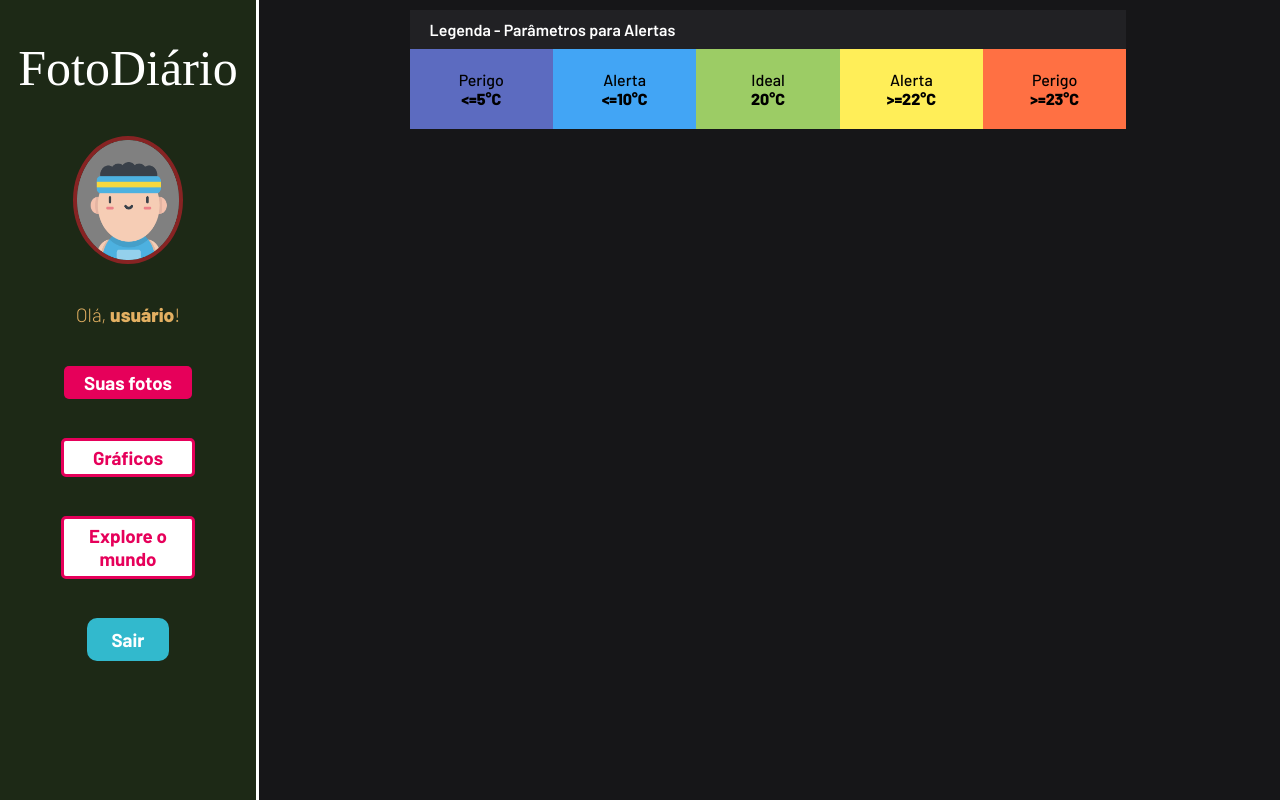
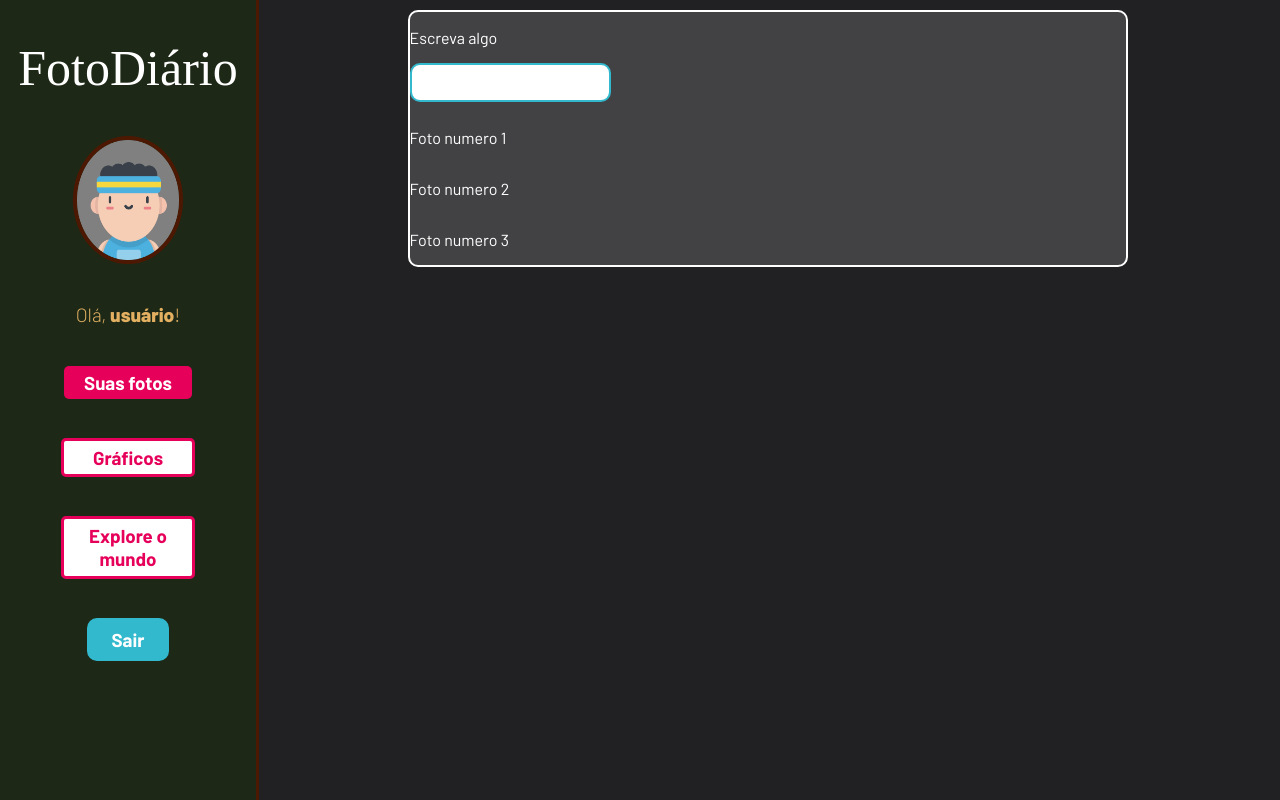
Before and after one commit to Daner-Quispe/Projeto-individual, a website: page API-web-data-viz/public/dashboard/cards.html in a window 1280 px wide. Drawn offline with Linux system fonts and the light colour scheme; a web font is replaced by a local one.

Commit message:
Continuação do progresso da tela Mural

```diff
--- a/API-web-data-viz/public/css/dashboards.css
+++ b/API-web-data-viz/public/css/dashboards.css
@@ -122,19 +122,21 @@ body {
   position: relative;
   top: 0;
   left: 20%;
-  background-color: #161618;
+  background-color:#212124;
   height: 100vh;
   overflow: auto;
 }
 
 .area-parametros-alerta {
-  /* border: 2px solid pink; */
+  border: 2px solid #ffffff;
+  color: white;
+  border-radius: 10px;
   display: flex;
   flex-direction: column;
   width: 70%;
   margin: auto;
   margin-top: 10px;
-  background-color: #212124;
+  background-color: #ffffff26;
 }
 
 .area-parametros-alerta .titulo-legenda {
@@ -350,7 +352,7 @@ canvas {
   flex-direction: column;
   justify-content: space-evenly;
   align-items: center;
-  border-right: 3px solid #ffffff;
+  border-right: 3px solid #4d1802;
   background-color: #1D2916;
 }
 
@@ -375,7 +377,7 @@ canvas {
 }
 
 .perfil{
-  border: 4px solid #872323;
+  border: 4px solid #4d1802;
   border-radius: 100%;
   width: 40%;
   height: 15%;
--- a/API-web-data-viz/public/dashboard/cards.html
+++ b/API-web-data-viz/public/dashboard/cards.html
@@ -56,11 +56,20 @@
 
         </div>
 
+
         <div class="dash">
-            <div id="alerta">
-            </div>
+
+
+            <!--<div id="alerta">
+            </div>-->
             <div class="area-parametros-alerta">
-                <p class="titulo-legenda">
+                <div>
+                    <p>Escreva algo</p> <input type="iptFoto">
+                </div>
+                <p>Foto numero 1</p>
+                <p>Foto numero 2</p>
+                <p>Foto numero 3</p>
+                <!--<p class="titulo-legenda">
                     Legenda - Parâmetros para Alertas
                 </p>
                 <div class="parametros-alerta">
@@ -84,12 +93,12 @@
                         <p>Perigo</p>
                         <p>&gt;=23°C</p>
                     </div>
-                </div>
+                </div>-->
             </div>
 
-            <div class="cards" id="cardAquarios">
+            <!--<div class="cards" id="cardAquarios">
 
-            </div>
+            </div>-->
 
         </div>
 
```
Also changed, not shown: API-web-data-viz/DOCUMENTOS_DE_APOIO/exemplo_de_upload_de_arquivo/src/database/config.js (+4 -4 lines).
